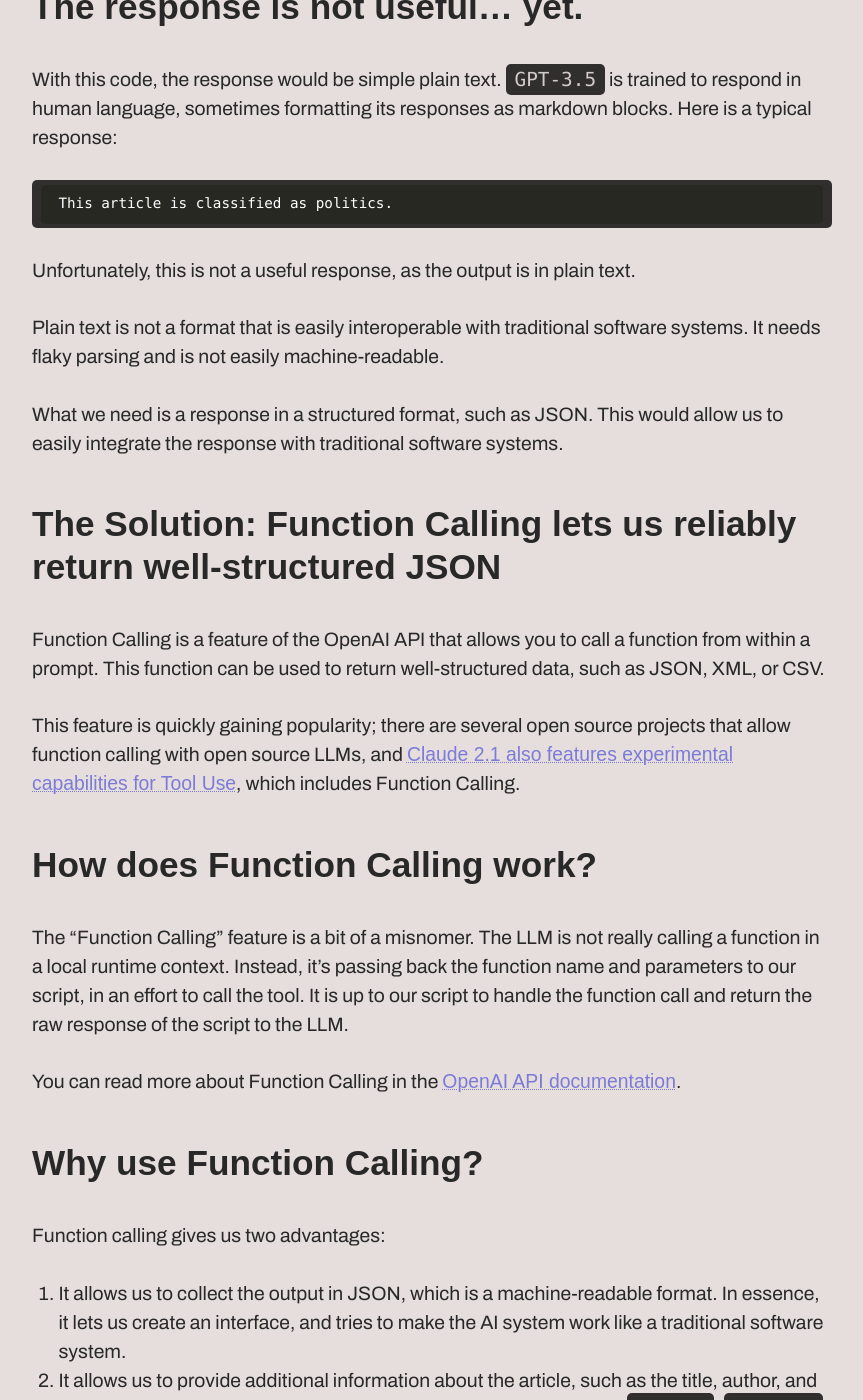
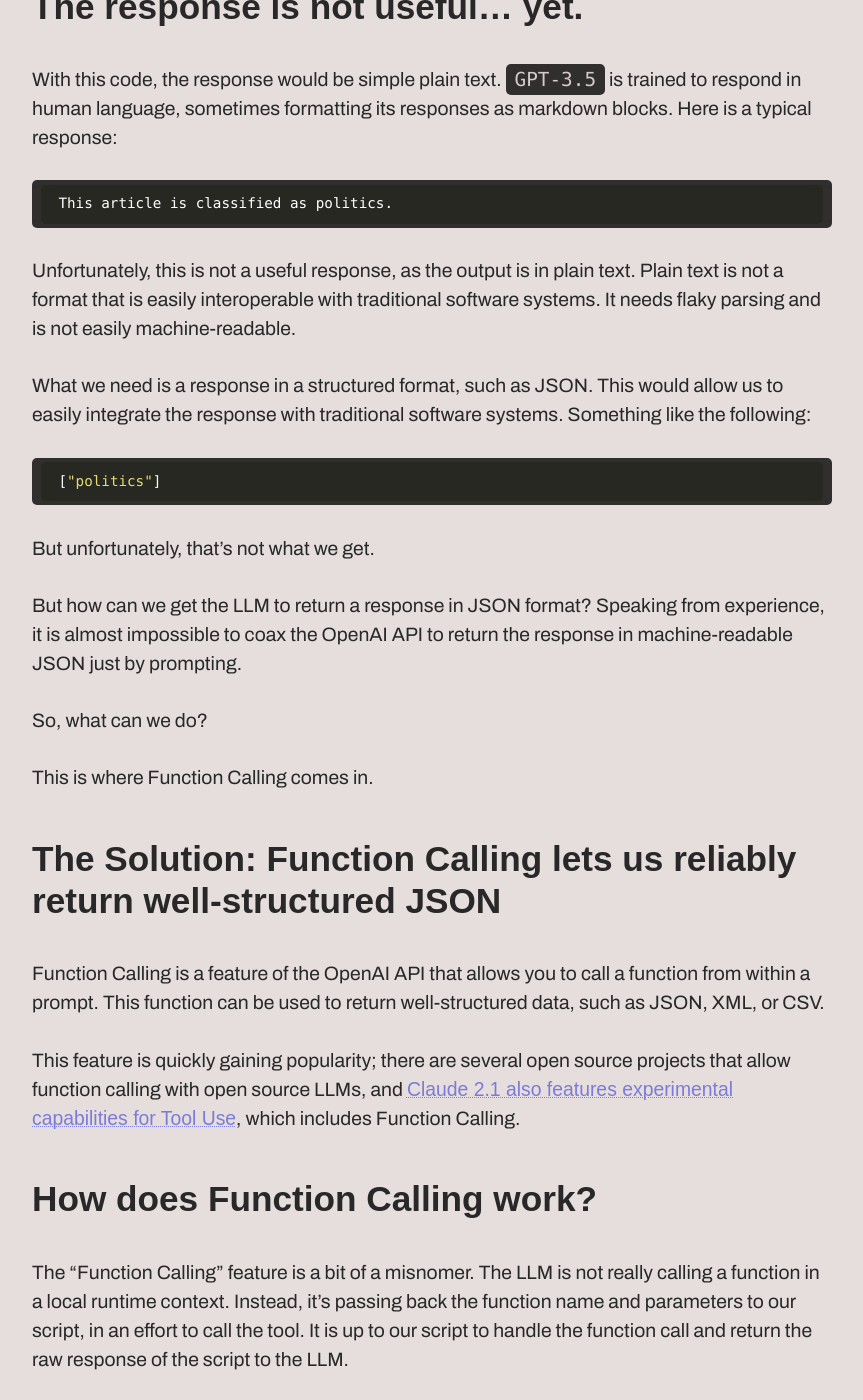
Before and after one commit to monarchwadia/blog-monarchwadia.com, a Jekyll site: the page built from _posts/2024-02-18-how-to-reliably-return-well-structured-json-from-llms-using-function-calling.md, in a window 1280 px wide and 1400 px high, scrolled down 2584 px. Shown: the whole window, without its empty margins (208-1071 px from the left). Built offline with Jekyll 4.4.1, drawn with Linux system fonts in a browser that asks for light colours; some web fonts are replaced; some of the changed text lies outside the part shown.

Commit message:
More work done

````diff
--- a/_posts/2024-02-18-how-to-reliably-return-well-structured-json-from-llms-using-function-calling.md
+++ b/_posts/2024-02-18-how-to-reliably-return-well-structured-json-from-llms-using-function-calling.md
@@ -83,11 +83,21 @@ With this code, the response would be simple plain text. `GPT-3.5` is trained to
 This article is classified as politics.
 ```
 
-Unfortunately, this is not a useful response, as the output is in plain text.
+Unfortunately, this is not a useful response, as the output is in plain text.  Plain text is not a format that is easily interoperable with traditional software systems. It needs flaky parsing and is not easily machine-readable.
 
-Plain text is not a format that is easily interoperable with traditional software systems. It needs flaky parsing and is not easily machine-readable.
+What we need is a response in a structured format, such as JSON. This would allow us to easily integrate the response with traditional software systems. Something like the following:
 
-What we need is a response in a structured format, such as JSON. This would allow us to easily integrate the response with traditional software systems.
+```json
+["politics"]
+```
+
+But unfortunately, that's not what we get.
+
+But how can we get the LLM to return a response in JSON format? Speaking from experience, it is almost impossible to coax the OpenAI API to return the response in machine-readable JSON just by prompting.
+
+So, what can we do?
+
+This is where Function Calling comes in.
 
 # The Solution: Function Calling lets us reliably return well-structured JSON
 
@@ -110,9 +120,11 @@ Function calling gives us two advantages:
 
 # So, how can we use Function Calling to classify an article?
 
-In short, we will provide the LLM with a hypothetical function called `setClassification()`. that takes an array of strings which contains the classifications of the article.
+Let's look into how we can use Function Calling to classify an article.
 
-Upon being prompted, the LLM will respond with a function call request. In other words, the LLM will ask us to call the `setClassification()` function with a set of parameters.
+First, we will provide the LLM with a hypothetical function called `setClassification()`. that takes an array of strings which contains the classifications of the article.
+
+Then, upon being prompted, the LLM will respond with a function call request. In other words, the LLM will ask us to execute the `setClassification()` function on our own machine with a set of parameters that it provides.
 
 We will capture this request, parse it, and store the classifications in a JSON format.
 
````
